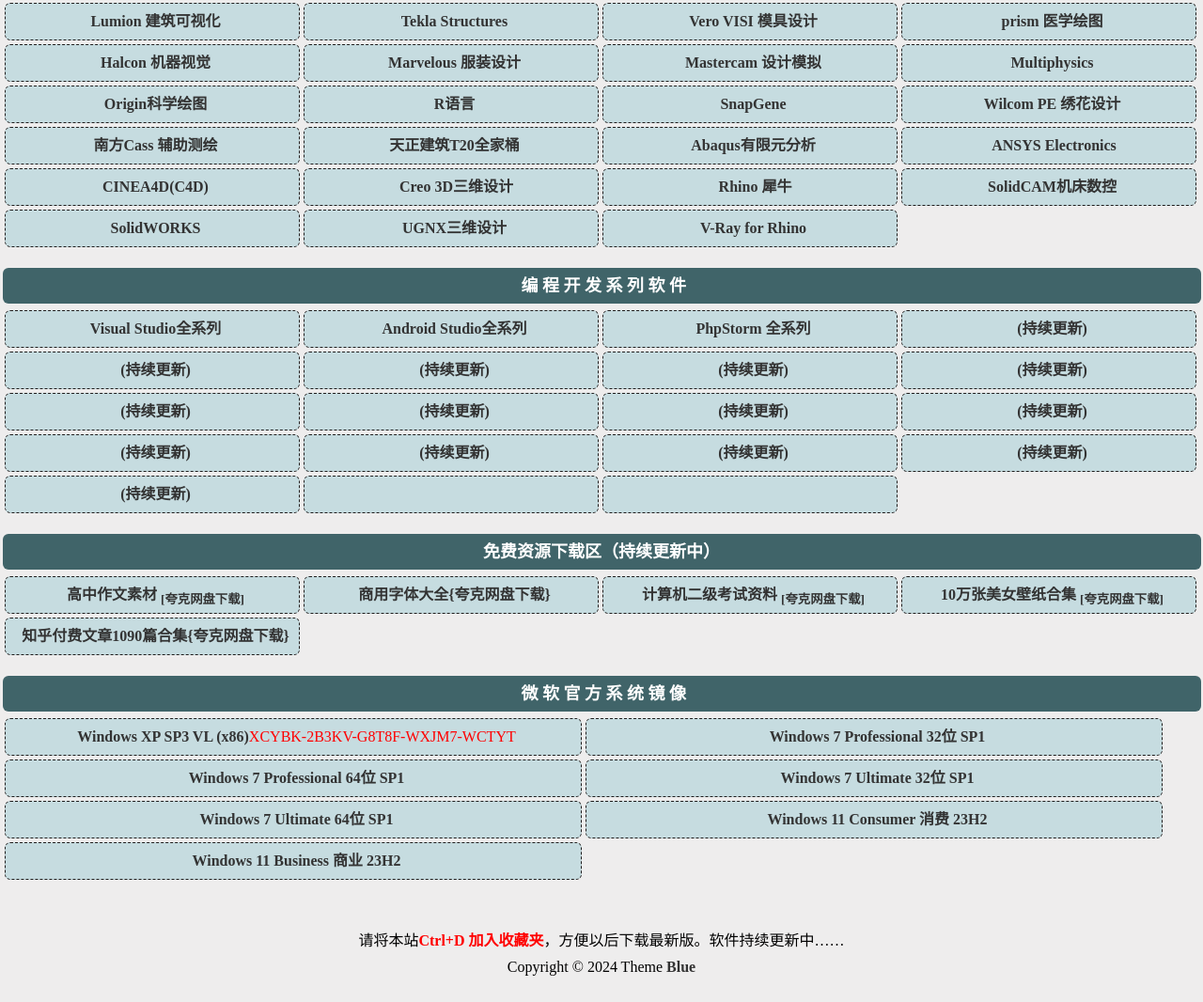
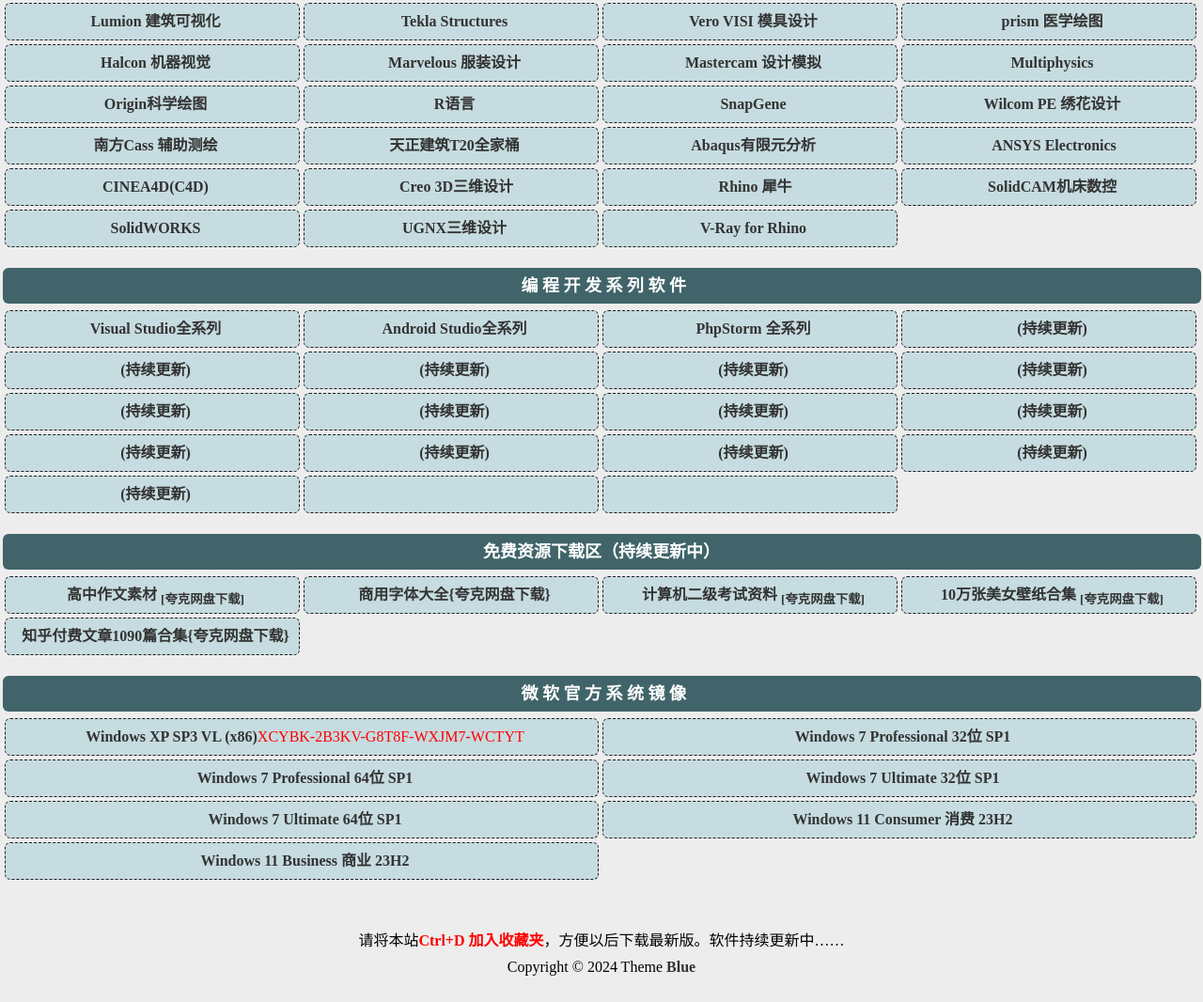
Before and after one commit to soft83/index, a plain HTML site: page index.html in a window 1280 px wide. Shown: the part 1355-2421 px from the top of the page at 94% size. Drawn offline with Linux system fonts and the light colour scheme.

Commit message:
Update main.css

```diff
--- a/static/css/main.css
+++ b/static/css/main.css
@@ -58,7 +58,7 @@
 }
 li.bl {
 	float: left;
-	width: 612px;
+	width: 630px;
 	height: 38px;
 	line-height: 38px;
 	float: left;
```
